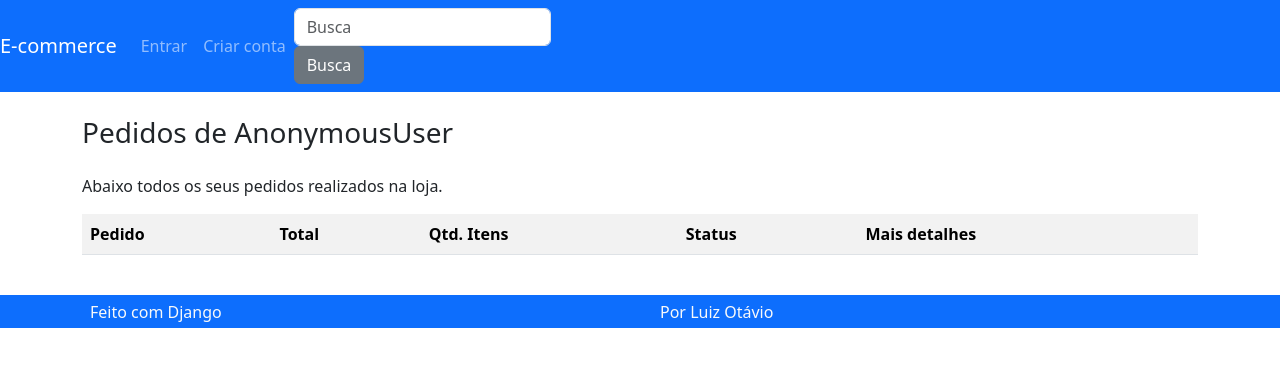
After one commit to gferreira-luis/projeto-ecommerce-django, a Django app: template pedido/templates/pedido/lista.html in a window 1280 px wide. The commit adds this page. Shown: the top 367 px of the page. Run offline with Django 4.2, Linux system fonts and the light colour scheme; the template is opened without the code that fills it, so the values that code supplies are empty; some libraries are stand-ins or nearby versions.

```diff
--- a/loja/settings.py
+++ b/loja/settings.py
@@ -63,8 +63,8 @@ MIDDLEWARE = [
     'django.middleware.clickjacking.XFrameOptionsMiddleware',
 
 
-    # TODO: Remover debug toolbar
-    'debug_toolbar.middleware.DebugToolbarMiddleware',
+
+
 ]
 
 ROOT_URLCONF = 'loja.urls'
--- /dev/null
+++ b/pedido/templates/pedido/lista.html
@@ -0,0 +1,46 @@
+{% extends 'base.html' %}
+{% load omfilters %}
+
+{% block titulo %}Pedidos de {{user}} | {% endblock %}
+
+{% block conteudo %}
+
+<div class="row">
+    <div class="col">
+        <h3 class="mb-4">Pedidos de {{ user }}</h3>
+        <p>Abaixo todos os seus pedidos realizados na loja.</p>
+
+        <div class="table-responsive">
+            <table class="table table-striped">
+                <tr>
+                    <th scope="col">Pedido</th>
+                    <th scope="col">Total</th>
+                    <th scope="col">Qtd. Itens</th>
+                    <th scope="col">Status</th>
+                    <th scope="col">Mais detalhes</th>
+                </tr>
+
+                {% for pedido in pedidos %}
+                <tr>
+                    <th scope="row">{{ pedido }}</td>
+                    <td>{{ pedido.total | formata_preco }}</td>
+                    <td>{{ pedido.qtd_total}}</td>
+                    <td>{{ pedido.get_status_display }}</td>
+                    <td>
+                        <a href="{% url 'pedido:detalhe' pedido.id %}">
+                            Ver <i class="fas fa-search-plus ml-2"></i>
+                        </a>
+                    </td>
+                </tr>
+                {% endfor %}
+
+
+
+            </table>
+        </div>
+    </div>
+</div>
+
+{% include 'parciais/_pagination.html' %}
+
+{% endblock %}
--- a/pedido/urls.py
+++ b/pedido/urls.py
@@ -8,5 +8,5 @@ urlpatterns = [
     path('pagar/<int:pk>', views.Pagar.as_view(), name="pagar"),
     path('salvarpedido/', views.SalvarPedido.as_view(), name="salvarpedido"),
     path('lista/', views.Lista.as_view(), name="lista"),
-    path('detalhe/', views.Detalhe.as_view(), name="detalhe"),
+    path('detalhe/<int:pk>', views.Detalhe.as_view(), name="detalhe"),
 ]
--- a/perfil/templates/perfil/atualizar.html
+++ b/perfil/templates/perfil/atualizar.html
@@ -1,4 +1,6 @@
 {% extends 'perfil/criar.html' %}
+
+{% block titulo %}Atualizar perfil de {{ user }} | {% endblock %}
 
 {% block titulocadastro %}
   <h4>Atualizar cadastro</h4>
--- a/perfil/templates/perfil/criar.html
+++ b/perfil/templates/perfil/criar.html
@@ -1,5 +1,7 @@
 {% extends 'base.html' %}
 {% load crispy_forms_tags %}
+
+{% block titulo %}Criar perfil | {% endblock %}
 
 {% block conteudo %}
 
--- a/produto/templates/produto/carrinho.html
+++ b/produto/templates/produto/carrinho.html
@@ -1,6 +1,7 @@
 {% extends 'base.html' %}
 {% load omfilters %}
 
+{% block titulo %} Carrinho | {% endblock %}
 
 {% block conteudo %}
 
--- a/produto/templates/produto/detalhe.html
+++ b/produto/templates/produto/detalhe.html
@@ -1,6 +1,8 @@
 {% extends 'base.html' %}
 {% load omfilters %}
 
+
+{% block titulo %} {{ produto.nome }} | {% endblock %}
 
 {% block conteudo %}
 
--- a/produto/templates/produto/lista.html
+++ b/produto/templates/produto/lista.html
@@ -1,5 +1,7 @@
 {% extends 'base.html' %}
 {% load omfilters %}
+
+{% block titulo %}Produtos | {% endblock %}
 
 {% block conteudo %}
 <div class="row">
@@ -10,7 +12,7 @@
             <div class="card">
 
                 {% if produto.imagem %}
-                <a href="{{ produto.slug }}">
+                <a href="{% url 'produto:detalhe' produto.slug %}">
                     <img class="card-img-top" src="{{ produto.imagem.url }}" alt="{{ produto.nome }}">
                 </a>
                 {% endif %}
@@ -35,7 +37,7 @@
                     </div>
                 </div>
                 <div class="card-footer bg-transparent border-top-light-custom text-center">
-                    <a href="{{ produto.slug }}" class="btn btn-primary btn-sm m-1 btn-block">
+                    <a href="{% url 'produto:detalhe' produto.slug %}" class="btn btn-primary btn-sm m-1 btn-block">
                         <i class="fa fa-shopping-cart" aria-hidden="true"></i>
                         Comprar
                     </a>
--- a/produto/templates/produto/resumodacompra.html
+++ b/produto/templates/produto/resumodacompra.html
@@ -1,5 +1,8 @@
 {% extends 'base.html' %}
 {% load omfilters %}
+
+{% block titulo %}Resumo da compra | {% endblock %}
+
 {% block conteudo %}
 <div class="row mb-5">
     <div class="col-lg">
--- a/produto/urls.py
+++ b/produto/urls.py
@@ -13,4 +13,5 @@ urlpatterns = [
          name="removerdocarrinho"),
     path('carrinho/', views.Carrinho.as_view(), name="carrinho"),
     path('resumodacompra/', views.ResumoDaCompra.as_view(), name="resumodacompra"),
+    path('busca/', views.Busca.as_view(), name="busca"),
 ]
--- a/templates/base.html
+++ b/templates/base.html
@@ -4,7 +4,7 @@
 <head>
     {% include 'parciais/_head.html'%}
 
-    <title>{% block titulo %} {% endblock %} Hello, world!</title>
+    <title>{% block titulo %} {% endblock %} E-commerce</title>
 </head>
 
 <body>
--- a/templates/parciais/_nav.html
+++ b/templates/parciais/_nav.html
@@ -18,7 +18,8 @@
                     Conta
                 </a>
                 <div class="dropdown-menu" aria-labelledby="navbarDropdown">
-                    <a class="dropdown-item" href="{% url 'perfil:criar' %}">Atualizar</a>
+                    <a class="dropdown-item" href="{% url 'pedido:lista' %}">Meus pedidos</a>
+                    <a class="dropdown-item" href="{% url 'perfil:criar' %}">Atualizar meus dados</a>
                     <a class="dropdown-item" href="{% url 'perfil:logout' %}">Sair</a>
                 </div>
             </li>
@@ -47,9 +48,9 @@
             {% endif %}
 
         </ul>
-        <form class="form-inline my-2 my-lg-0">
-            <input class="form-control mr-sm-2" type="search" placeholder="Search" aria-label="Search">
-            <button class="btn btn-secondary my-2 my-sm-0" type="submit">Search</button>
+        <form class="form-inline my-2 my-lg-0" method="GET" action="{% url 'produto:busca' %}">
+            <input name="termo" value="{{ request.GET.termo }}"class="form-control mr-sm-2" type="search" placeholder="Busca" aria-label="Busca">
+            <button class="btn btn-secondary my-2 my-sm-0" type="submit">Busca</button>
         </form>
     </div>
 </nav>
--- a/templates/parciais/_pagination.html
+++ b/templates/parciais/_pagination.html
@@ -1,4 +1,10 @@
 {% if is_paginated %}
+
+<div class="col mt-3 mb-3">
+    <div class="row">
+
+
+
         <div class="pagination">
             <ul class="pagination">
                 {% if page_obj.has_previous %}
@@ -34,4 +40,7 @@
                 {% endif %}
             </ul>
         </div>
+
+    </div>
+</div>
 {% endif %}
```
Also changed, not shown: pedido/templates/pedido/detalhe.html (+15 -0 lines), pedido/templates/pedido/pagar.html (+6 -59 lines), pedido/views.py (+20 -13 lines), perfil/models.py (+10 -0 lines), produto/views.py (+25 -0 lines), templates/parciais/_pedido.html (added, +59 -0 lines), pedido/templates/pedido/salvarpedido.html (deleted). Lines whose indentation alone changed are shown as unchanged.
